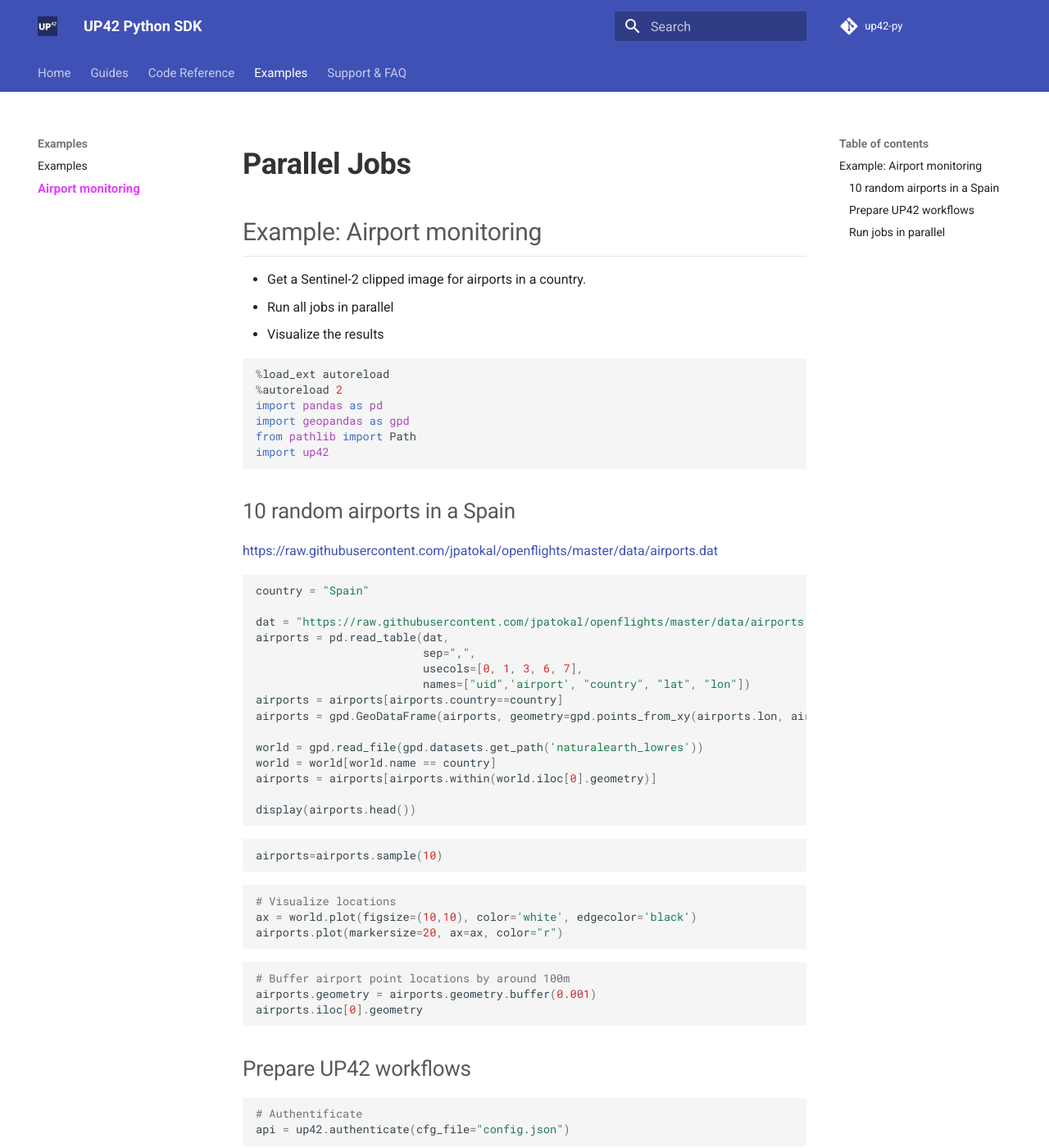
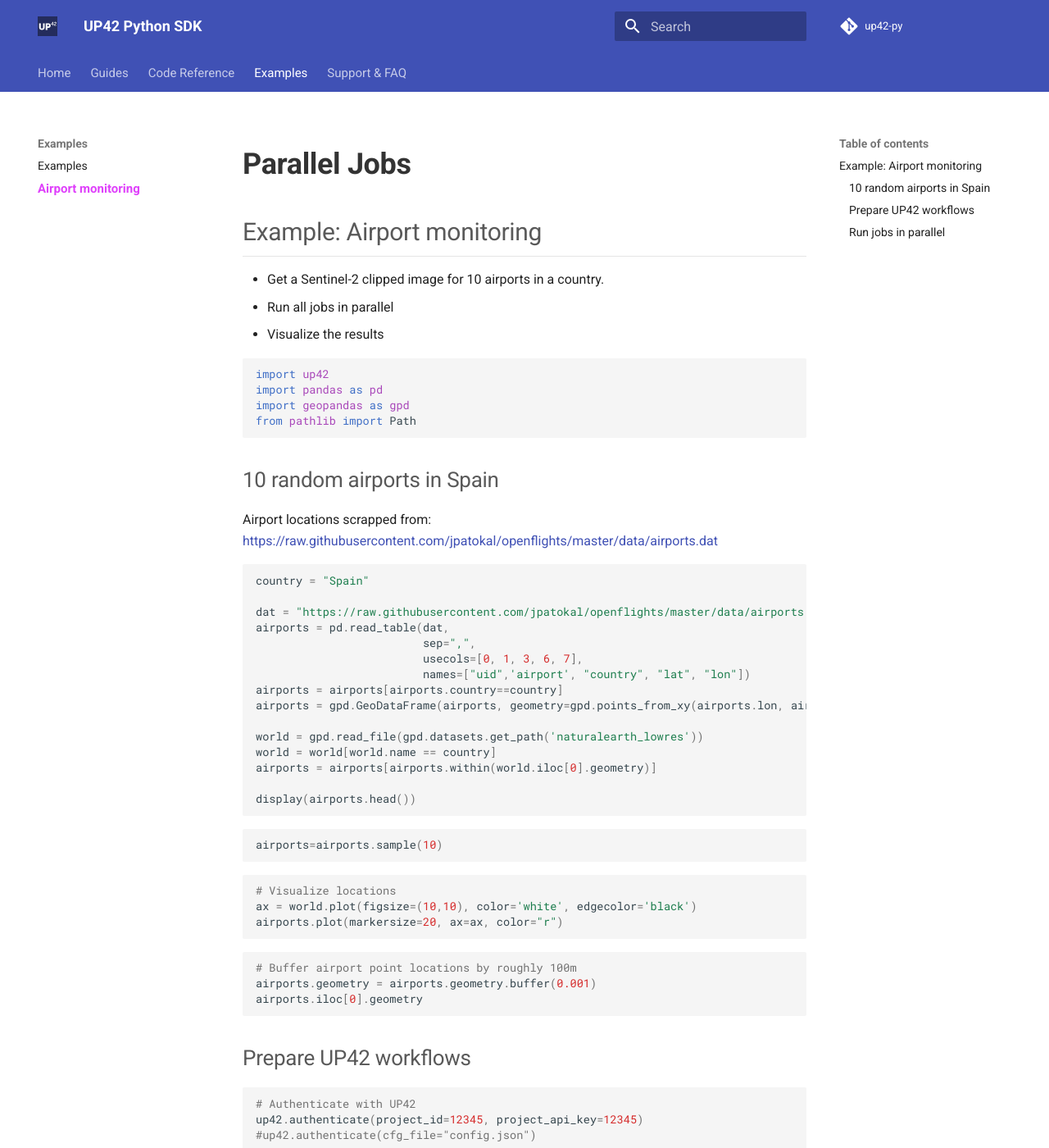
Before and after one commit to up42/up42-py, an MkDocs documentation site: the page built from docs/examples/airport-monitoring.md, in a window 1280 px wide and 1400 px high. Shown: the whole window at 82% size. Built offline with MkDocs 1.6.1 and Material for MkDocs 9.7.7, drawn with Linux system fonts in a browser that asks for light colours; comment, search, counter and statistics services are not loaded; some of the changed text lies outside the part shown.

````diff
--- a/docs/examples/airport-monitoring.md
+++ b/docs/examples/airport-monitoring.md
@@ -2,23 +2,21 @@
 
 ## Example: Airport monitoring
 
-- Get a Sentinel-2 clipped image for airports in a country.
+- Get a Sentinel-2 clipped image for 10 airports in a country.
 - Run all jobs in parallel
 - Visualize the results
 
 
 ```python
-%load_ext autoreload
-%autoreload 2
+import up42
 import pandas as pd
 import geopandas as gpd
 from pathlib import Path
-import up42
 ```
 
-### 10 random airports in a Spain
+### 10 random airports in Spain
 
-https://raw.githubusercontent.com/jpatokal/openflights/master/data/airports.dat
+Airport locations scrapped from: https://raw.githubusercontent.com/jpatokal/openflights/master/data/airports.dat
 
 
 ```python
@@ -53,7 +51,7 @@ airports.plot(markersize=20, ax=ax, color="r")
 
 
 ```python
-# Buffer airport point locations by around 100m
+# Buffer airport point locations by roughly 100m
 airports.geometry = airports.geometry.buffer(0.001)
 airports.iloc[0].geometry
 ```
@@ -62,18 +60,17 @@ airports.iloc[0].geometry
 
 
 ```python
-# Authentificate
-api = up42.authenticate(cfg_file="config.json")
-```
+# Authenticate with UP42
+up42.authenticate(project_id=12345, project_api_key=12345)
+#up42.authenticate(cfg_file="config.json")
 
-
-```python
 project = up42.initialize_project()
 project
 ```
 
 
 ```python
+# Increase the parallel job limit for the project.
 # Only works when you have added your credit card information to the UP42 account.
 project.update_project_settings(max_concurrent_jobs=10)
 ```
@@ -97,8 +94,9 @@ workflow.get_workflow_tasks(basic=True)
 
 ### Run jobs in parallel
 
+Queries & downloads one image per airport in parallel.
+
 Very crude, this will soon be available in the API in one command!
-
 
 ```python
 # Run jobs in parallel
````
Also changed, not shown: README.md (+0 -1 lines), docs/30-seconds-example.md (+0 -1 lines), docs/catalog.md (+2 -1 lines), docs/typical-usage.md (+4 -3 lines), 4 other files.
